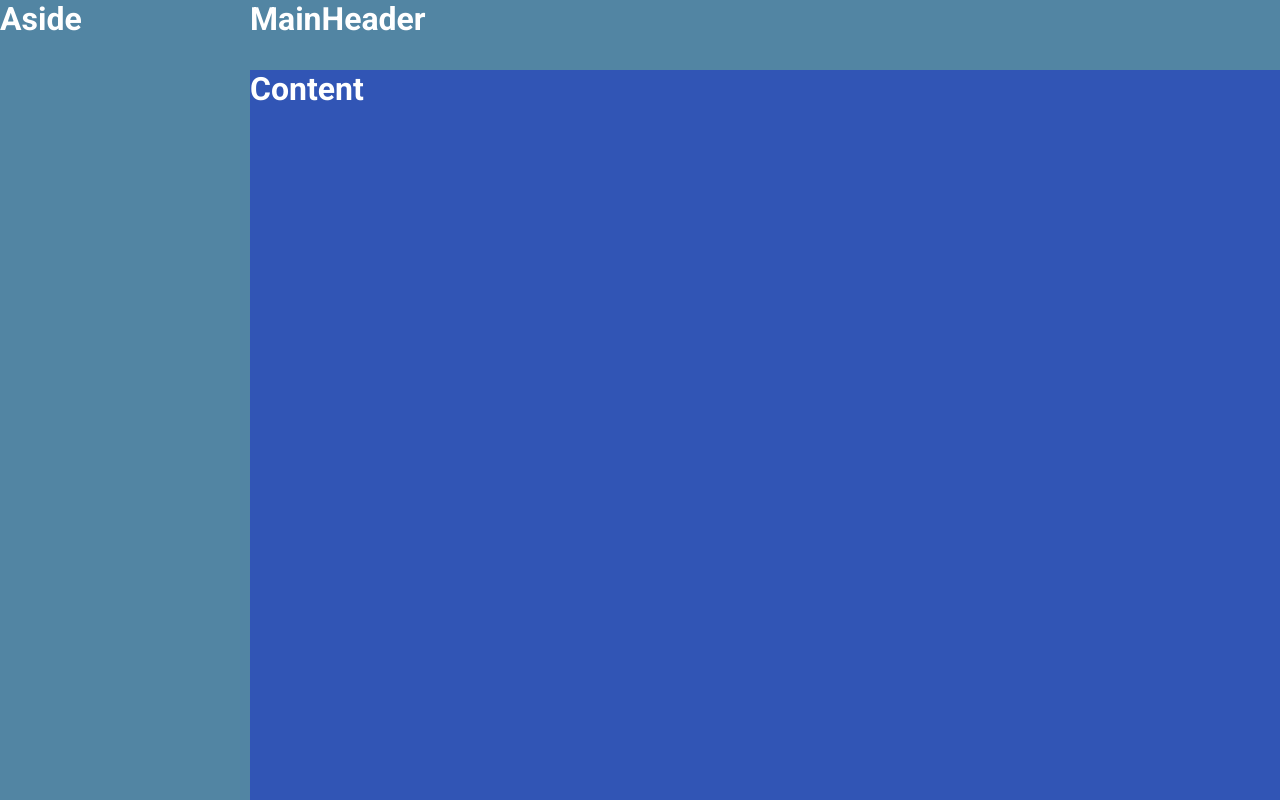
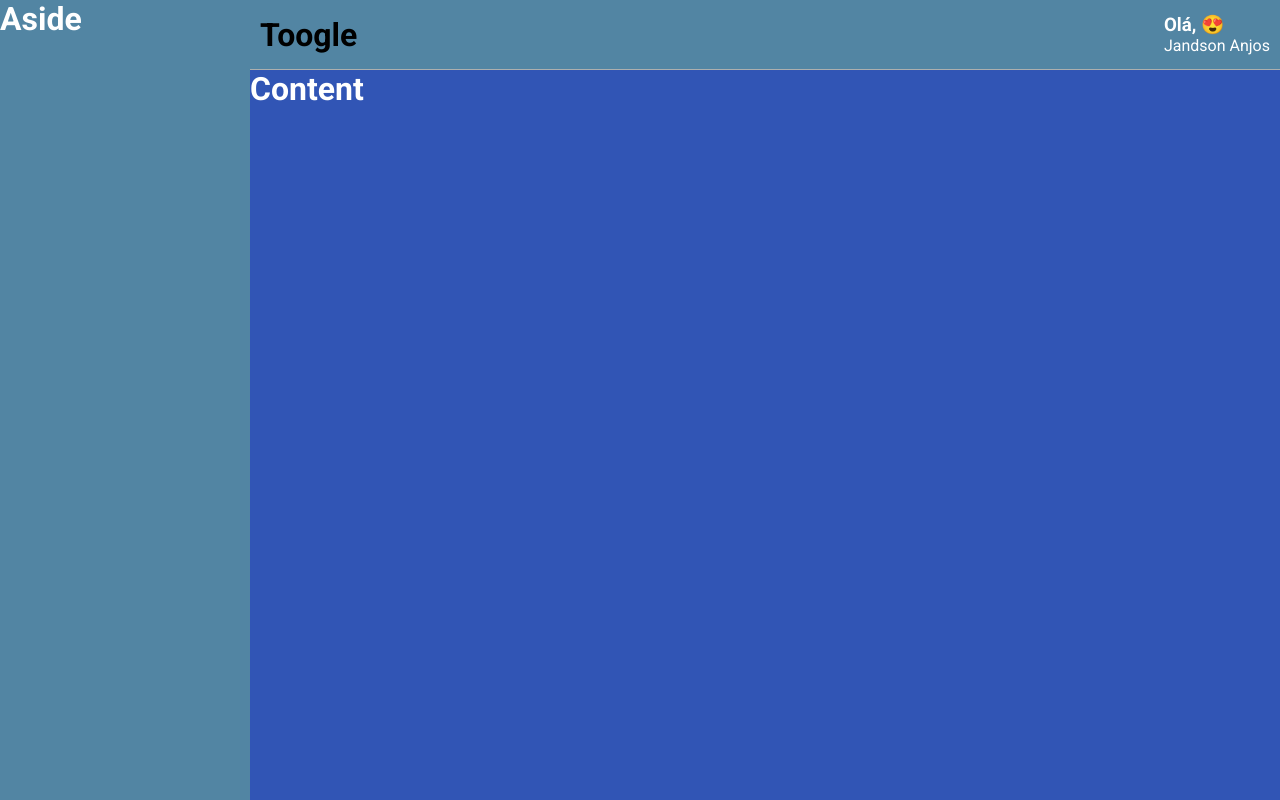
Before and after one commit to Jandsonn/DASHBOARD-REACT-TYPESCRIPT, a React (Create React App) app: page / in a window 1280 px wide. Built offline with nearby package versions, Linux system fonts and the light colour scheme.

Commit message:
Adicionando emojis

```diff
--- a/src/components/MainHeader/index.tsx
+++ b/src/components/MainHeader/index.tsx
@@ -1,12 +1,26 @@
-import React from 'react';
-import { Container } from './styles';
+import React, { useMemo } from 'react';
+import { Container, Profile, Welcome, UserName } from './styles';
+
+import emojis from '../../utils/emojis';
 
 
 const MainHeader: React.FC = () => {
+    const emoji = useMemo(() => {
+         const indice = Math.floor(Math.random() * emojis.length)
+         return emojis[indice]
+
+
+    }, []);
+
     return (
 
         <Container>
-            <h1>MainHeader</h1>
+            <h1>Toogle</h1>
+            <Profile>
+                <Welcome> Olá, {emoji}</Welcome>
+                <UserName> Jandson Anjos</UserName>
+            </Profile>
+
         </Container>
 
     )
--- a/src/components/MainHeader/styles.ts
+++ b/src/components/MainHeader/styles.ts
@@ -3,6 +3,24 @@ import styled from "styled-components";
 export const Container = styled.div`
 
     grid-area: MH;
+    background-color: ${props => props.theme.colors.secondary};
+    display: flex;
+    justify-content: space-between;
+    align-items: center;
+    padding: 0 10px;
+    border-bottom: 1px solid ${props => props.theme.colors.gray};
+`;
+
+export const Profile = styled.div`
     color: ${props => props.theme.colors.white};
-    background-color: ${props => props.theme.colors.secondary};
+
+
 `;
+
+export const Welcome = styled.h3`
+
+`;
+
+export const UserName = styled.span`
+
+`;
--- /dev/null
+++ b/src/utils/emojis.ts
@@ -0,0 +1 @@
+export default ['🤑', '🤩', '😍', '🤬', '🤔', '😁', '☠', '☢', '🕴']
```
